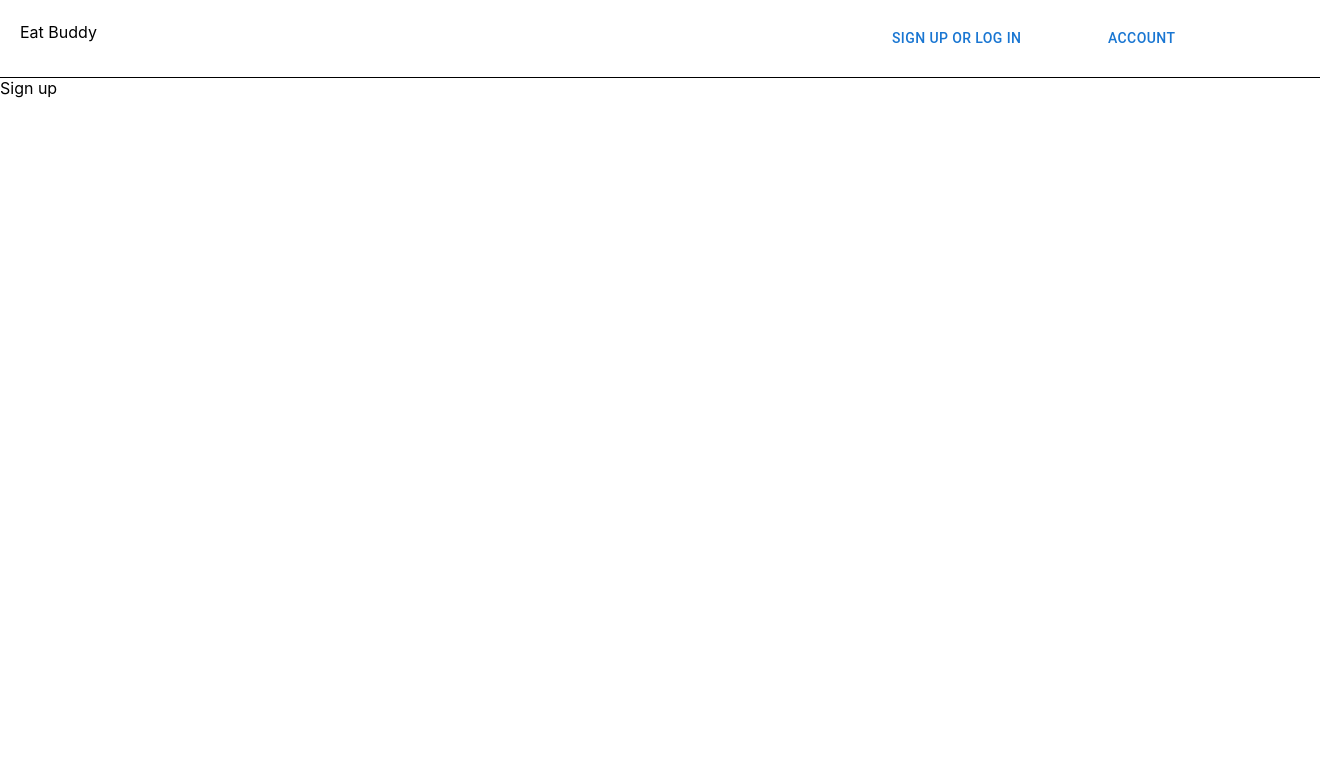
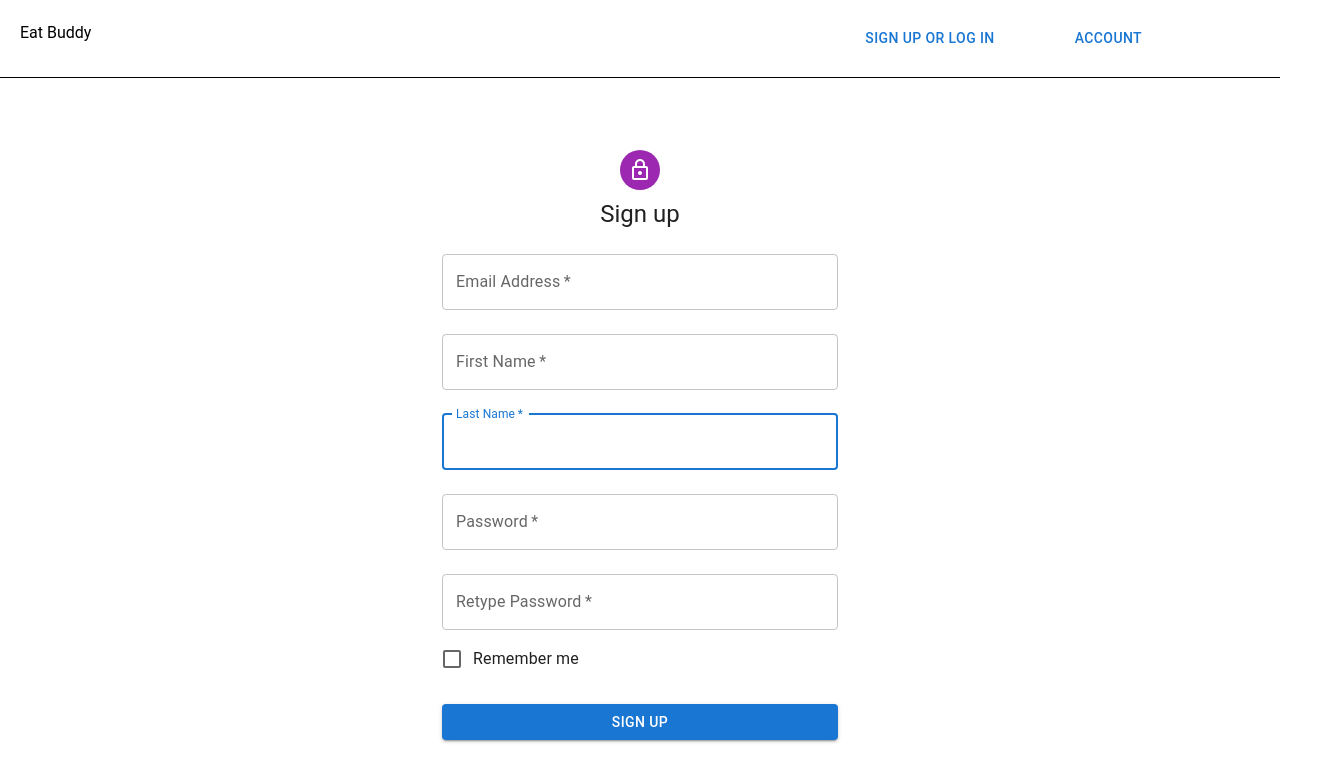
Before and after one commit to dhanushkagimhan/eat_buddy_food_delivery_platform, a React (Create React App) app in the folder front_end/: page /signup in a window 1280 px wide. Shown: the top 782 px of the page, 1320 px wide, since content can reach past the window. Built offline with nearby package versions, Linux system fonts and the light colour scheme; no server answers.

Commit message:
created signup form

```diff
--- a/front_end/src/common/interfaces/index.ts
+++ b/front_end/src/common/interfaces/index.ts
@@ -1,3 +1,7 @@
 import { UserCredential, UserInterface } from "./user.interface";
 
-export type { UserCredential, UserInterface }
+interface AsyncThunkRejectError {
+    message: string
+}
+
+export type { UserCredential, UserInterface, AsyncThunkRejectError }
--- a/front_end/src/components/pages/public/LogIn.tsx
+++ b/front_end/src/components/pages/public/LogIn.tsx
@@ -1,16 +1,25 @@
-import { Avatar, Box, Button, Checkbox, Container, CssBaseline, FormControlLabel, Grid, Link, TextField, ThemeProvider, Typography, createTheme } from '@mui/material';
+import { Alert, Avatar, Box, Button, Checkbox, Container, CssBaseline, FormControlLabel, Grid, Link, TextField, ThemeProvider, Typography, createTheme } from '@mui/material';
 import LockOutlinedIcon from '@mui/icons-material/LockOutlined';
 import './LogIn.scss';
-import { useAppDispatch } from '../../../app/hooks';
-import { userLogin } from '../../../features/auth/authActions';
+import { useAppDispatch, useAppSelector } from '../../../app/hooks';
+import { userLogIn } from '../../../features/auth/authActions';
 import { UserCredential } from '../../../common/interfaces';
 import { useNavigate } from 'react-router-dom';
+import { useEffect } from 'react';
 
 const defaultTheme = createTheme();
 
 export default function LogIn() {
     const dispatch = useAppDispatch();
     const navigate = useNavigate();
+    const { userInfo, success, error } = useAppSelector((state) => state.auth)
+
+    useEffect(() => {
+        console.log(userInfo)
+        if (success) {
+            navigate('/home')
+        }
+    }, [success])
 
     const handleSubmit = (event: React.FormEvent<HTMLFormElement>) => {
         event.preventDefault();
@@ -20,8 +29,7 @@ export default function LogIn() {
             password: data.get('password') as string,
         }
         console.log(inputData)
-        dispatch(userLogin(inputData))
-        navigate('/home')
+        dispatch(userLogIn(inputData))
     };
 
     return (
@@ -43,6 +51,7 @@ export default function LogIn() {
                         Sign in
                     </Typography>
                     <Box component="form" onSubmit={handleSubmit} noValidate sx={{ mt: 1 }}>
+                        {error && <Alert severity="error">{error}</Alert>}
                         <TextField
                             margin="normal"
                             required
--- a/front_end/src/components/pages/public/SignUp.tsx
+++ b/front_end/src/components/pages/public/SignUp.tsx
@@ -1,9 +1,142 @@
+import { Alert, Avatar, Box, Button, Checkbox, Container, CssBaseline, FormControlLabel, Grid, TextField, ThemeProvider, Typography, createTheme } from '@mui/material';
+import LockOutlinedIcon from '@mui/icons-material/LockOutlined';
 import './SignUp.scss'
+import { UserInterface } from '../../../common/interfaces';
+import { useAppDispatch, useAppSelector } from '../../../app/hooks';
+import { userSignUp } from '../../../features/auth/authActions';
+import { useNavigate } from 'react-router-dom';
+import { useEffect, useState } from 'react';
+
+const defaultTheme = createTheme();
 
 export default function SignUp() {
+
+    const dispatch = useAppDispatch()
+    const navigate = useNavigate();
+    const { userInfo, success, error } = useAppSelector((state) => state.auth)
+    const [errorMessage, setErrorMessage] = useState('')
+
+    useEffect(() => {
+        console.log(userInfo)
+        if (success) {
+            navigate('/home')
+        }
+        if (error) {
+            setErrorMessage(error)
+        }
+    }, [success, error])
+
+    const handleSubmit = (event: React.FormEvent<HTMLFormElement>) => {
+
+        event.preventDefault();
+
+        const data = new FormData(event.currentTarget);
+        const password = data.get('password') as string
+        const rePaassword = data.get('re_password') as string
+
+        if (password === rePaassword) {
+
+            const newUser: UserInterface = {
+                email: data.get('email') as string,
+                first_name: data.get('first_name') as string,
+                last_name: data.get('last_name') as string,
+                password: password
+            }
+
+            console.log(newUser)
+            dispatch(userSignUp(newUser))
+        }
+        else {
+            console.log('password not match')
+            setErrorMessage('Input passwords are not match!')
+        }
+    };
+
     return (
-        <div>
-            Sign up
-        </div>
+        <ThemeProvider theme={defaultTheme}>
+            <Container component="main" maxWidth="xs">
+                <CssBaseline />
+                <Box
+                    sx={{
+                        marginTop: 8,
+                        display: 'flex',
+                        flexDirection: 'column',
+                        alignItems: 'center',
+                    }}
+                >
+                    <Avatar sx={{ m: 1, bgcolor: 'secondary.main' }}>
+                        <LockOutlinedIcon />
+                    </Avatar>
+                    <Typography component="h1" variant="h5">
+                        Sign up
+                    </Typography>
+                    <Box component="form" onSubmit={handleSubmit} noValidate sx={{ mt: 1 }}>
+                        {errorMessage && <Alert severity="error">{errorMessage}</Alert>}
+                        <TextField
+                            margin="normal"
+                            required
+                            fullWidth
+                            id="email"
+                            label="Email Address"
+                            name="email"
+                            autoComplete="email"
+                            autoFocus
+                        />
+                        <TextField
+                            margin="normal"
+                            required
+                            fullWidth
+                            id="first_name"
+                            label="First Name"
+                            name="first_name"
+                            autoComplete="first_name"
+                            autoFocus
+                        />
+                        <TextField
+                            margin="normal"
+                            required
+                            fullWidth
+                            id="last_name"
+                            label="Last Name"
+                            name="last_name"
+                            autoComplete="last_name"
+                            autoFocus
+                        />
+                        <TextField
+                            margin="normal"
+                            required
+                            fullWidth
+                            name="password"
+                            label="Password"
+                            type="password"
+                            id="password"
+                            autoComplete="current_password"
+                        />
+                        <TextField
+                            margin="normal"
+                            required
+                            fullWidth
+                            name="re_password"
+                            label="Retype Password"
+                            type="password"
+                            id="re_password"
+                            autoComplete="re_current_password"
+                        />
+                        <FormControlLabel
+                            control={<Checkbox value="remember" color="primary" />}
+                            label="Remember me"
+                        />
+                        <Button
+                            type="submit"
+                            fullWidth
+                            variant="contained"
+                            sx={{ mt: 3, mb: 2 }}
+                        >
+                            Sign Up
+                        </Button>
+                    </Box>
+                </Box>
+            </Container>
+        </ThemeProvider>
     )
 }
--- a/front_end/src/features/auth/authActions.ts
+++ b/front_end/src/features/auth/authActions.ts
@@ -1,14 +1,14 @@
 import { createAsyncThunk } from "@reduxjs/toolkit";
 import axios from "axios";
-import { UserCredential, UserInterface } from "../../common/interfaces";
+import { AsyncThunkRejectError, UserCredential, UserInterface } from "../../common/interfaces";
 
 const backendURl = process.env.REACT_APP_BACKEND_URL;
 
-export const userLogin = createAsyncThunk<
+export const userLogIn = createAsyncThunk<
     UserInterface,
     UserCredential,
     {
-        rejectValue: {}
+        rejectValue: AsyncThunkRejectError
     }
 >(
     'auth/login',
@@ -20,7 +20,7 @@ export const userLogin = createAsyncThunk<
                 },
             }
             console.log('user data ', userData)
-            const { data } = await axios.post(
+            const response = await axios.post(
                 `${backendURl}/v1/user/login`,
                 {
                     email: userData.email,
@@ -28,13 +28,67 @@ export const userLogin = createAsyncThunk<
                 },
                 config
             )
-
-            return data
+            return response.data
         } catch (error) {
-            console.log('login data fetch error ', error)
-            if (error) {
-                return rejectWithValue(error)
+            if (axios.isAxiosError(error)) {
+                console.log('login data fetch error ', error)
+                if (error.response?.data) {
+                    return rejectWithValue({ message: error.response?.data })
+                }
+                else {
+                    return rejectWithValue({ message: error.message })
+                }
+            }
+            else {
+                console.log('Unexpected error: ', error)
+                return rejectWithValue({ message: "unknown error" })
             }
         }
     }
 )
+
+export const userSignUp = createAsyncThunk<
+    UserInterface,
+    UserInterface,
+    {
+        rejectValue: AsyncThunkRejectError
+    }
+>(
+    'auth/signup',
+    async (userData, { rejectWithValue }) => {
+        try {
+            const config = {
+                headers: {
+                    'Content-Type': 'application/json',
+                },
+            }
+            console.log('user data ', userData)
+            const response = await axios.post(
+                `${backendURl}/v1/user/register`,
+                {
+                    email: userData.email,
+                    first_name: userData.first_name,
+                    last_name: userData.last_name,
+                    password: userData.password
+                },
+                config
+            )
+
+            return response.data
+        } catch (error) {
+            if (axios.isAxiosError(error)) {
+                console.log('login data fetch error ', error)
+                if (error.response?.data) {
+                    return rejectWithValue({ message: error.response?.data })
+                }
+                else {
+                    return rejectWithValue({ message: error.message })
+                }
+            }
+            else {
+                console.log('Unexpected error: ', error)
+                return rejectWithValue({ message: "unknown error" })
+            }
+        }
+    }
+)
--- a/front_end/src/features/auth/authSlice.ts
+++ b/front_end/src/features/auth/authSlice.ts
@@ -1,5 +1,5 @@
 import { createSlice } from "@reduxjs/toolkit";
-import { userLogin } from "./authActions";
+import { userLogIn, userSignUp } from "./authActions";
 import { UserInterface } from "../../common/interfaces";
 
 interface AuthState {
@@ -21,17 +21,30 @@ const authSlice = createSlice({
     initialState,
     reducers: {},
     extraReducers(builder) {
-        builder.addCase(userLogin.pending, (state) => {
-            state.loading = true;
-        })
-            .addCase(userLogin.fulfilled, (state, action) => {
-                state.loading = false
-                state.userInfo = action.payload
-                state.success = true
+        builder
+            .addCase(userLogIn.pending, (state) => {
+                state.loading = true;
             })
-            .addCase(userLogin.rejected, (state, action) => {
-                state.loading = false
-                state.error = action.payload as string
+            .addCase(userLogIn.fulfilled, (state, action) => {
+                state.loading = false;
+                state.userInfo = action.payload;
+                state.success = true;
+            })
+            .addCase(userLogIn.rejected, (state, action) => {
+                state.loading = false;
+                state.error = action.payload?.message;
+            })
+            .addCase(userSignUp.pending, (state) => {
+                state.loading = true;
+            })
+            .addCase(userSignUp.fulfilled, (state, action) => {
+                state.loading = false;
+                state.userInfo = action.payload;
+                state.success = true;
+            })
+            .addCase(userSignUp.rejected, (state, action) => {
+                state.loading = false;
+                state.error = action.payload?.message;
             })
     }
 })
```
Also changed, not shown: front_end/src/common/interfaces/user.interface.ts (+4 -4 lines).
